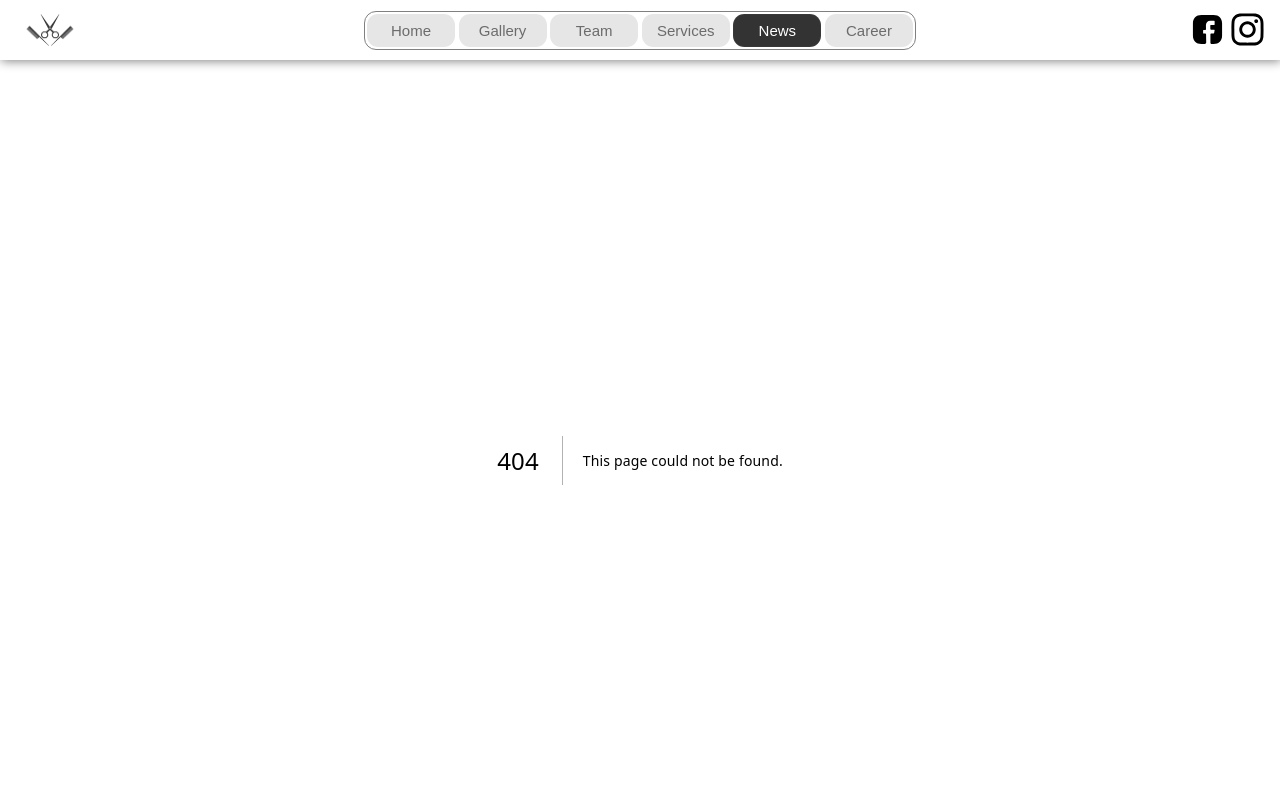
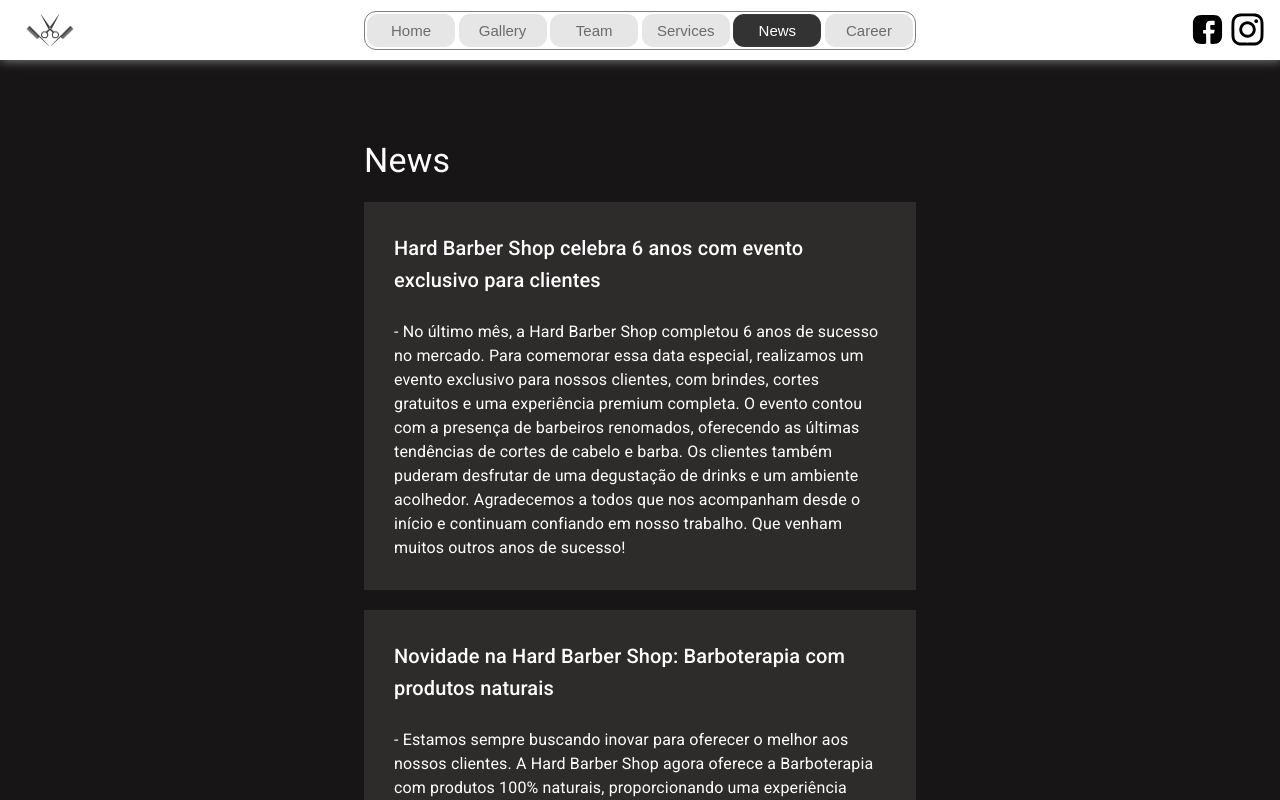
Before and after one commit to OBitencourt/barbershop, a Next.js app: page /news in a window 1280 px wide. Before the commit this address had no page. Shown: the top 800 px of the page. Built offline with nearby package versions, Linux system fonts and the light colour scheme; a web font is replaced by a local one.

Commit message:
feat: adding news page

```diff
--- /dev/null
+++ b/pages/news.tsx
@@ -0,0 +1,62 @@
+import { Container, Typography } from "@mui/material"
+import styled from "styled-components"
+
+const StyledBox = styled.div`
+    width: 100%;
+    background-color: #333030d5;
+    margin-top: 20px;
+    padding: 30px;
+`
+
+const News = () => {
+    return (
+        <>
+            <Container
+                maxWidth='sm'
+                sx={{
+                    color: 'white',
+                    padding: 10,
+                }}
+            >
+                <Typography
+                    variant="h4"
+                    component="h2"
+                >
+                    News
+                </Typography>
+
+                <StyledBox>
+                    <Typography
+                        variant="h6"
+                        sx={{marginBottom: 3}}
+                    >
+                        Hard Barber Shop celebra 6 anos com evento exclusivo para clientes
+                    </Typography>
+                    <Typography
+                        variant="body1"
+                    >
+                        - No último mês, a Hard Barber Shop completou 6 anos de sucesso no mercado. Para comemorar essa data especial, realizamos um evento exclusivo para nossos clientes, com brindes, cortes gratuitos e uma experiência premium completa. O evento contou com a presença de barbeiros renomados, oferecendo as últimas tendências de cortes de cabelo e barba. Os clientes também puderam desfrutar de uma degustação de drinks e um ambiente acolhedor. Agradecemos a todos que nos acompanham desde o início e continuam confiando em nosso trabalho. Que venham muitos outros anos de sucesso!
+
+
+                    </Typography>
+                </StyledBox>
+                <StyledBox>
+                    <Typography
+                        variant="h6"
+                        sx={{marginBottom: 3}}
+                    >
+                        Novidade na Hard Barber Shop: Barboterapia com produtos naturais
+                    </Typography>
+                    <Typography
+                        variant="body1"
+                    >
+                        - Estamos sempre buscando inovar para oferecer o melhor aos nossos clientes. A Hard Barber Shop agora oferece a Barboterapia com produtos 100% naturais, proporcionando uma experiência ainda mais relaxante e saudável para sua pele. Esse novo serviço combina o tradicional cuidado da barba com óleos essenciais e produtos orgânicos que hidratam e rejuvenescem a pele, trazendo uma sensação de bem-estar e relaxamento. Venha conhecer essa novidade e cuidar da sua barba com os melhores produtos do mercado.
+                    </Typography>
+                </StyledBox>
+            </Container>
+        </>
+    )
+}
+
+
+export default News
```
Also changed, not shown: pages/services.tsx (+21 -0 lines).
